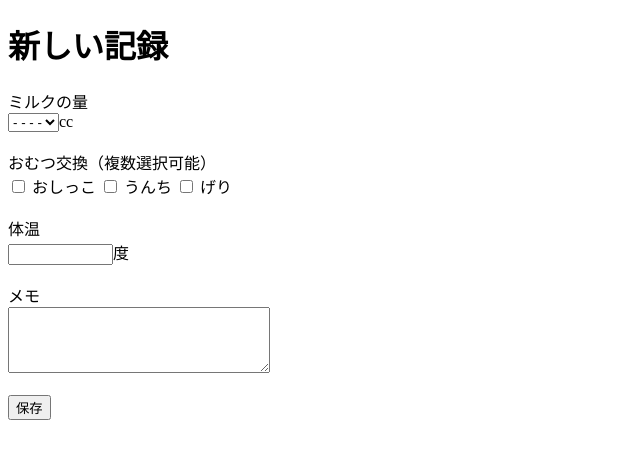
After one commit to Yuichi-Nozawa/sukusuku, a Rails app: template app/views/actions/new.html.erb in a window 1280 px wide. The commit adds this page. Shown: the top 459 px of the page, without its empty margins (0-640 px from the left). Run offline with Rails 7, Linux system fonts and the light colour scheme; the template is opened without the code that fills it, so the values that code supplies are empty; some libraries are stand-ins or nearby versions.

Commit message:
actionsのnew,create実装中

```diff
--- a/app/controllers/babies_controller.rb
+++ b/app/controllers/babies_controller.rb
@@ -1,5 +1,3 @@
-# app/controllers/babies_controller.rb
-
 class BabiesController < ApplicationController
   def index
     @babies = Baby.all
@@ -19,6 +17,10 @@ class BabiesController < ApplicationController
     end
   end
 
+  def show
+    @baby = Baby.find(params[:id])
+  end
+
   private
 
   def baby_params
--- /dev/null
+++ b/app/helpers/actions_helper.rb
@@ -0,0 +1,2 @@
+module ActionsHelper
+end
--- /dev/null
+++ b/app/models/action.rb
@@ -0,0 +1,3 @@
+class Action < ApplicationRecord
+  belongs_to :baby
+end
--- a/app/models/baby.rb
+++ b/app/models/baby.rb
@@ -1,2 +1,3 @@
 class Baby < ApplicationRecord
+  has_many :actions
 end
--- /dev/null
+++ b/app/views/actions/new.html.erb
@@ -0,0 +1,29 @@
+<h1>新しい記録</h1>
+
+<%= form_with(model: @action, url: baby_actions_path(@baby), method: :post) do |form| %>
+  <div class="field">
+    <%= form.label :milk, "ミルクの量" %><br>
+    <%= form.select :milk, (0..200).step(10), { prompt: '- - - -' } %>cc
+  </div><br>
+
+  <div class="field">
+    <%= form.label :omutsu, "おむつ交換（複数選択可能）" %><br>
+    <%= form.check_box :omutsu, { multiple: true }, 'おしっこ', false %> おしっこ
+    <%= form.check_box :omutsu, { multiple: true }, 'うんち', false %> うんち
+    <%= form.check_box :omutsu, { multiple: true }, 'げり', false %> げり
+  </div><br>
+
+  <div class="field">
+    <%= form.label :body_temperature, "体温" %><br>
+    <%= form.text_field :body_temperature, size: 10 %>度
+  </div><br>
+
+  <div class="field">
+    <%= form.label :memo, "メモ" %><br>
+    <%= form.text_area :memo, rows: 4, cols: 30 %>
+  </div><br>
+
+  <div class="actions">
+    <%= form.submit "保存", class: "btn btn-primary" %>
+  </div>
+<% end %>
--- a/app/views/babies/index.html.erb
+++ b/app/views/babies/index.html.erb
@@ -1,5 +1,3 @@
-<!-- app/views/babies/index.html.erb -->
-
 <h1>すくすく</h1>
 
 <ul>
--- a/config/routes.rb
+++ b/config/routes.rb
@@ -1,4 +1,7 @@
 Rails.application.routes.draw do
   root to: 'babies#index'
   resources :babies, only:[:index, :new, :create, :show]
+  resources :babies do
+    resources :actions, only: [:index, :new, :create]
+  end
 end
```
Also changed, not shown: app/controllers/actions_controller.rb (added, +31 -0 lines), app/views/babies/new.html.erb (+4 -4 lines), app/views/babies/show.html.erb (+7 -0 lines), db/migrate/20231222113705_create_actions.rb (added, +12 -0 lines), test/controllers/actions_controller_test.rb (added, +7 -0 lines), test/fixtures/actions.yml (added, +11 -0 lines), test/models/action_test.rb (added, +7 -0 lines), db/schema.rb.
